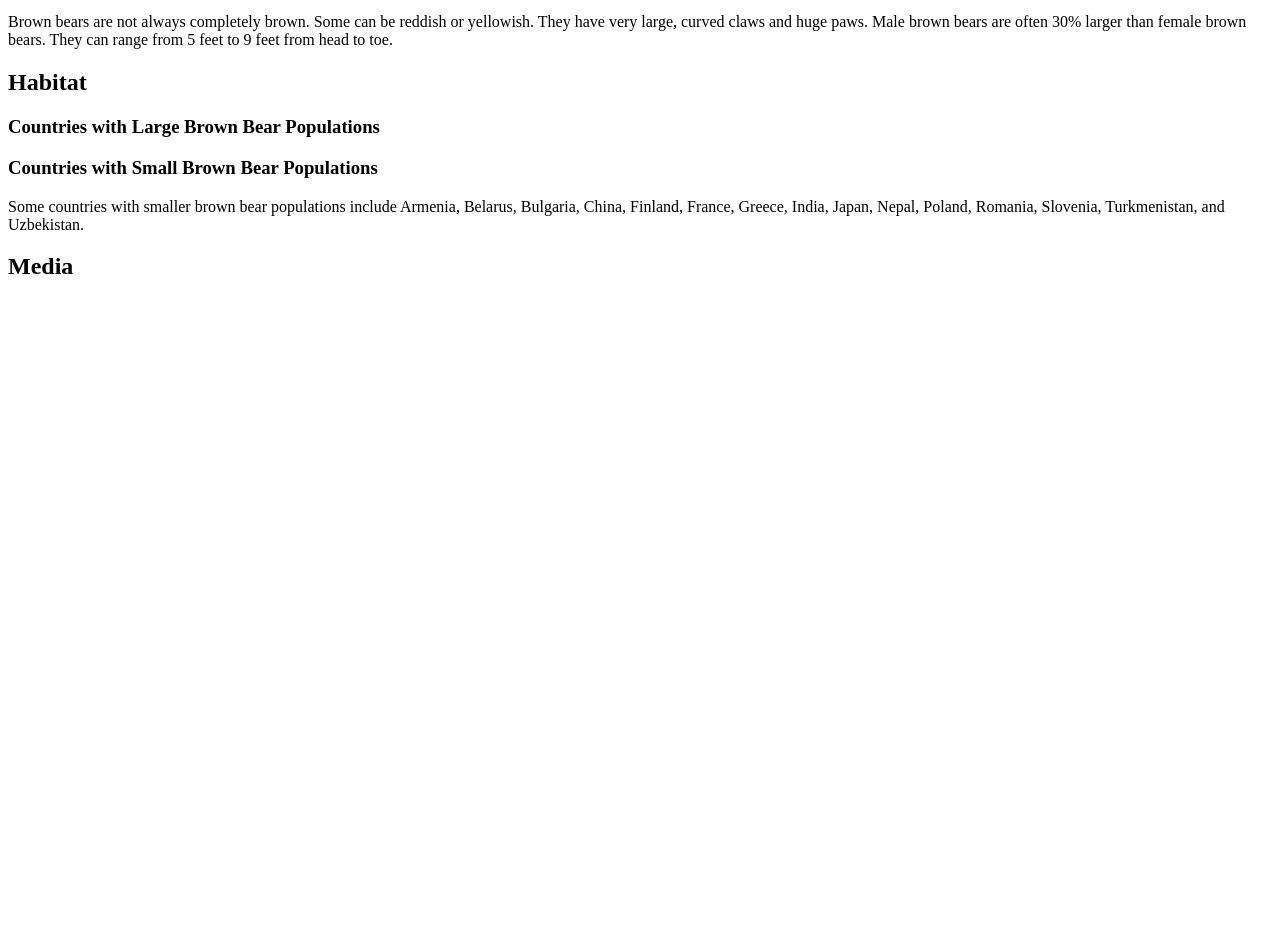
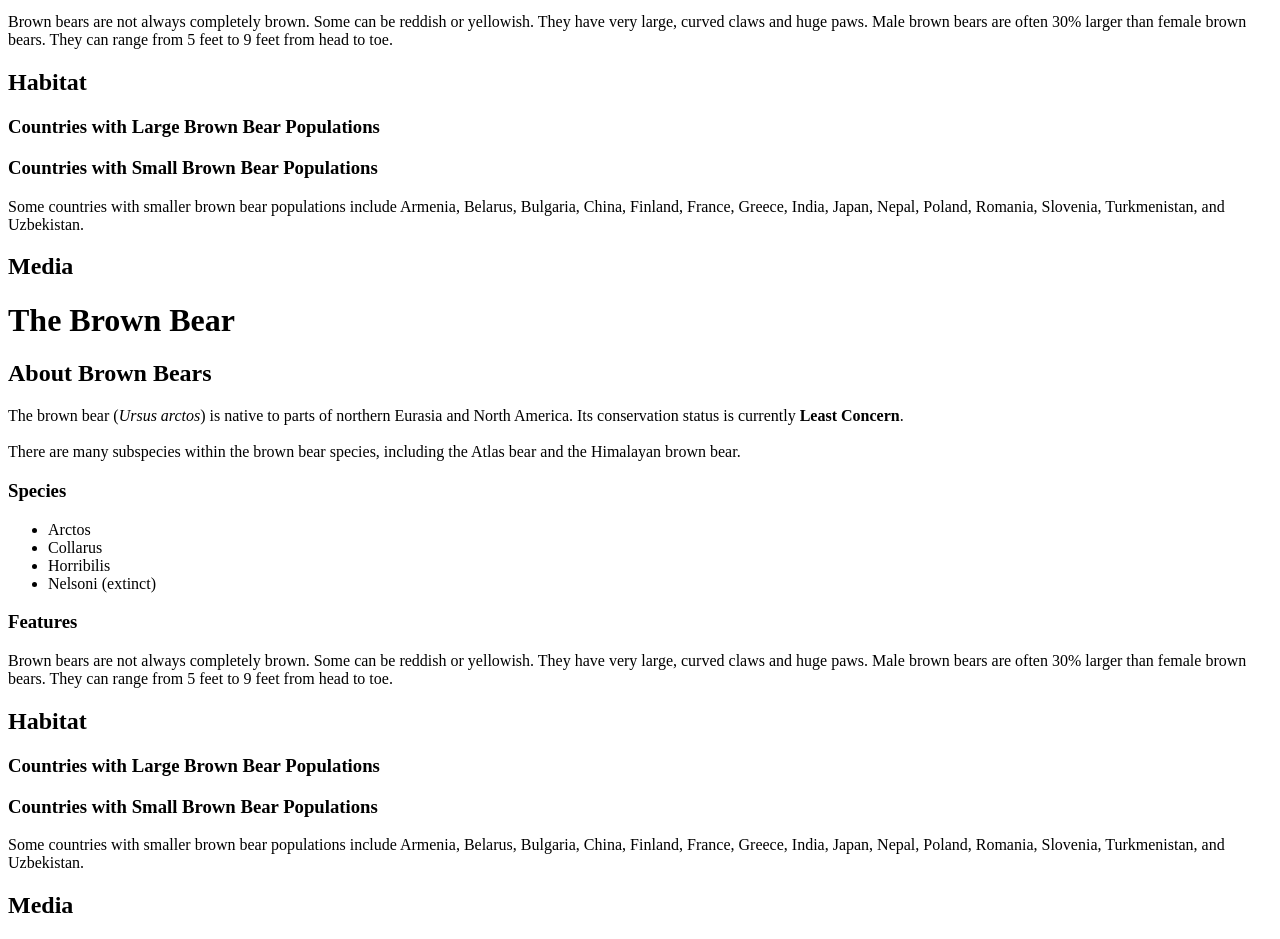
Before and after one commit to devingiannoni/TG-Pre-Work, a plain HTML site: page index.html in a window 1280 px wide. Shown: the part 2608-3547 px from the top of the page. Before the commit the page ends 2908 px from the top, so only its background shows below. Drawn offline with Linux system fonts and the light colour scheme.

Commit message:
Learn HTML Part 1 - Elements and Structure 11-16

```diff
--- a/index.html
+++ b/index.html
@@ -127,3 +127,29 @@
     <h2>Media</h2>
   </div>
 </body>
+
+<body>
+  <h1>The Brown Bear</h1>
+  <div id="introduction">
+    <h2>About Brown Bears</h2>
+    <p>The brown bear (<em>Ursus arctos</em>) is native to parts of northern Eurasia and North America. Its conservation status is currently <strong>Least Concern</strong>. <br><br> There are many subspecies within the brown bear species, including the Atlas bear and the Himalayan brown bear.</p>
+    <h3>Species</h3>
+    <ul>
+      <li>Arctos</li>
+      <li>Collarus</li>
+      <li>Horribilis</li>
+      <li>Nelsoni (extinct)</li>
+    </ul>
+    <h3>Features</h3>
+    <p>Brown bears are not always completely brown. Some can be reddish or yellowish. They have very large, curved claws and huge paws. Male brown bears are often 30% larger than female brown bears. They can range from 5 feet to 9 feet from head to toe.</p>
+  </div>
+  <div id="habitat">
+    <h2>Habitat</h2>
+    <h3>Countries with Large Brown Bear Populations</h3>
+    <h3>Countries with Small Brown Bear Populations</h3>
+    <p>Some countries with smaller brown bear populations include Armenia, Belarus, Bulgaria, China, Finland, France, Greece, India, Japan, Nepal, Poland, Romania, Slovenia, Turkmenistan, and Uzbekistan.</p>
+  </div>
+  <div id="media">
+    <h2>Media</h2>
+  </div>
+</body>
```
